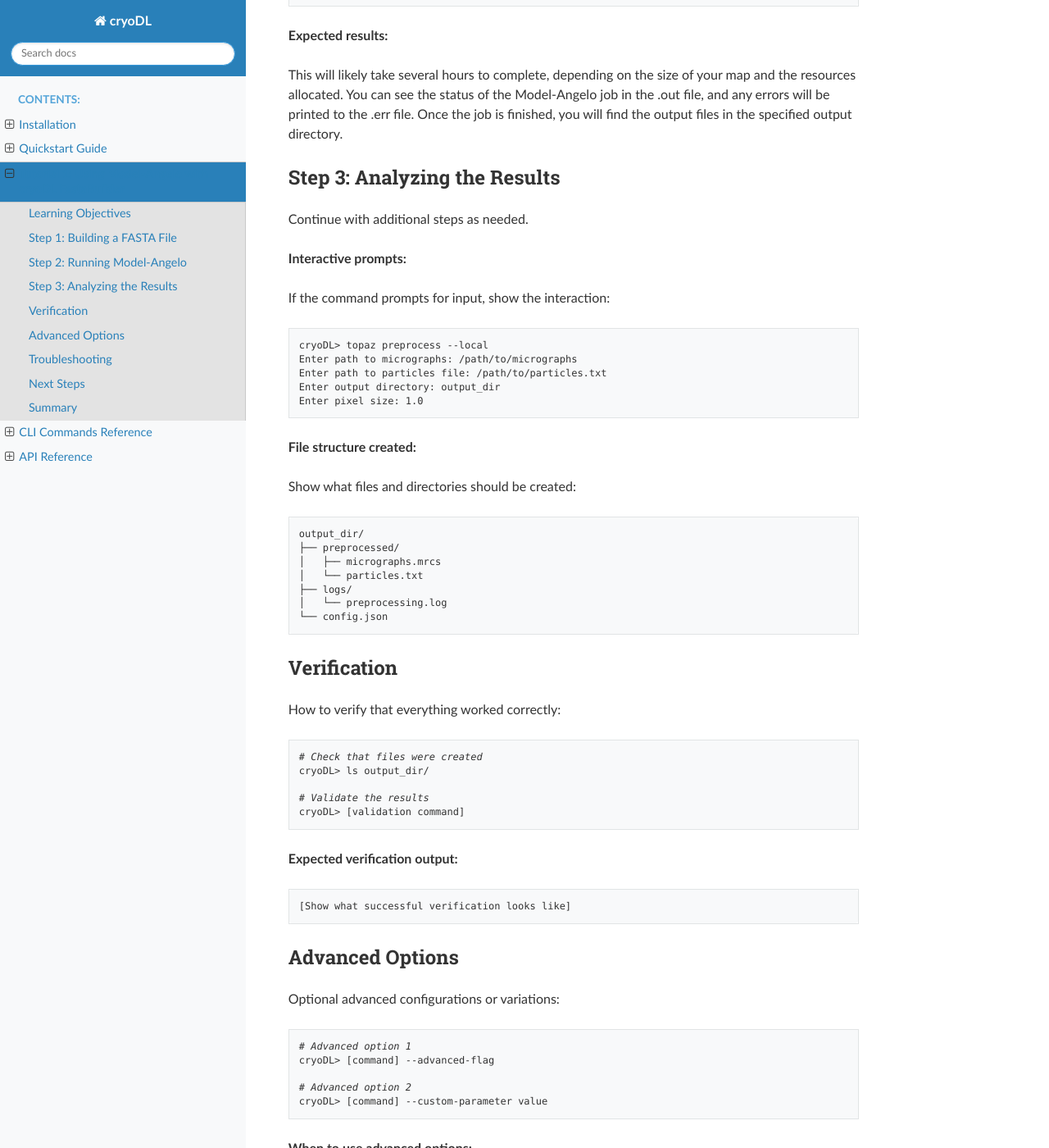
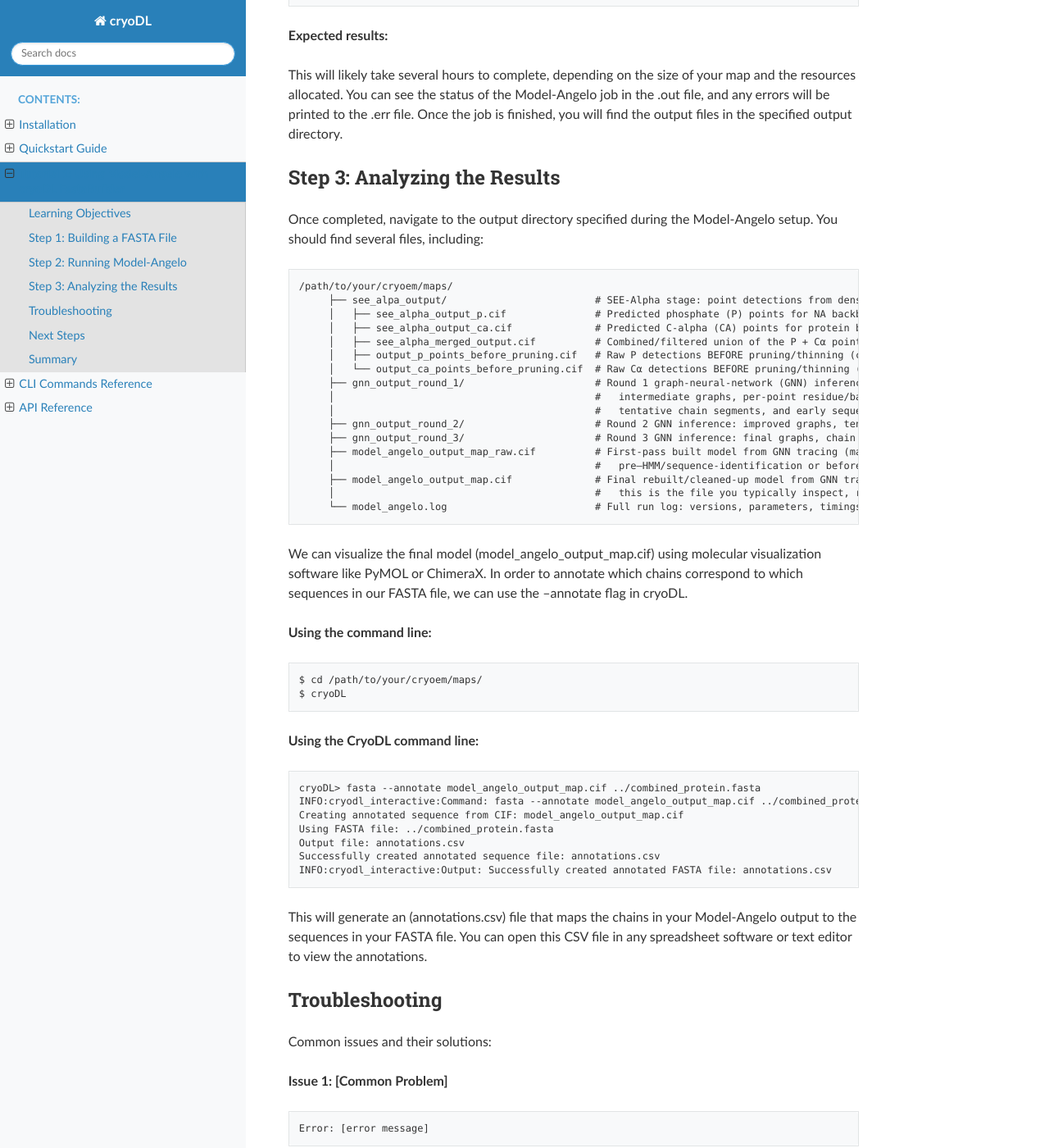
Before and after one commit to ndlevinzon/cryoDL, a Sphinx documentation site: the page built from docs/tutorial_1.rst, in a window 1280 px wide and 1400 px high, scrolled down 2621 px. Shown: the whole window at 82% size. Built offline with Sphinx 7.4.7 and the Read the Docs theme 3.1.0, drawn with Linux system fonts in a browser that asks for light colours; some of the changed text lies outside the part shown.

Commit message:
Adding tab complete and relative path inputs for model-angelo routine

```diff
--- a/docs/tutorial_1.rst
+++ b/docs/tutorial_1.rst
@@ -111,69 +111,51 @@ This will likely take several hours to complete, depending on the size of your m
 Step 3: Analyzing the Results
 --------------------------
 
-Continue with additional steps as needed.
-
-**Interactive prompts:**
-
-If the command prompts for input, show the interaction:
-
-.. code-block:: bash
-
-   cryoDL> topaz preprocess --local
-   Enter path to micrographs: /path/to/micrographs
-   Enter path to particles file: /path/to/particles.txt
-   Enter output directory: output_dir
-   Enter pixel size: 1.0
-
-**File structure created:**
-
-Show what files and directories should be created:
+Once completed, navigate to the output directory specified during the Model-Angelo setup. You should find several files, including:
 
 .. code-block:: text
 
-   output_dir/
-   ├── preprocessed/
-   │   ├── micrographs.mrcs
-   │   └── particles.txt
-   ├── logs/
-   │   └── preprocessing.log
-   └── config.json
+   /path/to/your/cryoem/maps/
+        ├── see_alpa_output/                         # SEE-Alpha stage: point detections from density
+        │   ├── see_alpha_output_p.cif               # Predicted phosphate (P) points for NA backbones (RNA/DNA “seed” positions)
+        │   ├── see_alpha_output_ca.cif              # Predicted C-alpha (CA) points for protein backbones (“seed” positions)
+        │   ├── see_alpha_merged_output.cif          # Combined/filtered union of the P + Cα point clouds used to start tracing
+        │   ├── output_p_points_before_pruning.cif   # Raw P detections BEFORE pruning/thinning (contains extra/spurious points)
+        │   └── output_ca_points_before_pruning.cif  # Raw Cα detections BEFORE pruning/thinning (more false positives)
+        ├── gnn_output_round_1/                      # Round 1 graph-neural-network (GNN) inference:
+        │                                            #   intermediate graphs, per-point residue/base-type probabilities,
+        │                                            #   tentative chain segments, and early sequence assignments
+        ├── gnn_output_round_2/                      # Round 2 GNN inference: improved graphs, tentative chain segments, and sequence assignments
+        ├── gnn_output_round_3/                      # Round 3 GNN inference: final graphs, chain segments, and sequence assignments
+        ├── model_angelo_output_map_raw.cif          # First-pass built model from GNN tracing (may be poly-Ala/UNK in places;
+        │                                            #   pre–HMM/sequence-identification or before final rebuild/cleanup)
+        ├── model_angelo_output_map.cif              # Final rebuilt/cleaned-up model from GNN tracing (may be poly-Ala/UNK in places;
+        │                                            #   this is the file you typically inspect, refine, and deposit
+        └── model_angelo.log                         # Full run log: versions, parameters, timings, warnings/errors (keep for repro)
 
-Verification
------------
+We can visualize the final model (model_angelo_output_map.cif) using molecular visualization software like PyMOL or ChimeraX.
+In order to annotate which chains correspond to which sequences in our FASTA file, we can use the --annotate flag in cryoDL.
 
-How to verify that everything worked correctly:
-
-.. code-block:: bash
-
-   # Check that files were created
-   cryoDL> ls output_dir/
-
-   # Validate the results
-   cryoDL> [validation command]
-
-**Expected verification output:**
+**Using the command line:**
 
 .. code-block:: text
 
-   [Show what successful verification looks like]
+    $ cd /path/to/your/cryoem/maps/
+    $ cryoDL
 
-Advanced Options
----------------
+**Using the CryoDL command line:**
 
-Optional advanced configurations or variations:
+.. code-block:: text
 
-.. code-block:: bash
+    cryoDL> fasta --annotate model_angelo_output_map.cif ../combined_protein.fasta
+    INFO:cryodl_interactive:Command: fasta --annotate model_angelo_output_map.cif ../combined_protein.fasta
+    Creating annotated sequence from CIF: model_angelo_output_map.cif
+    Using FASTA file: ../combined_protein.fasta
+    Output file: annotations.csv
+    Successfully created annotated sequence file: annotations.csv
+    INFO:cryodl_interactive:Output: Successfully created annotated FASTA file: annotations.csv
 
-   # Advanced option 1
-   cryoDL> [command] --advanced-flag
-
-   # Advanced option 2
-   cryoDL> [command] --custom-parameter value
-
-**When to use advanced options:**
-
-Explain when and why you might want to use these advanced features.
+This will generate an (annotations.csv) file that maps the chains in your Model-Angelo output to the sequences in your FASTA file. You can open this CSV file in any spreadsheet software or text editor to view the annotations.
 
 Troubleshooting
 --------------
@@ -233,18 +215,6 @@ What to do after completing this tutorial:
 * :ref:`api_reference` - Python API documentation
 * :ref:`configuration` - Configuration options
 
-**Practice Exercises:**
-
-Optional exercises to reinforce learning:
-
-1. **Exercise 1**: [Description of practice exercise]
-   * Try [specific task]
-   * Expected outcome: [what should happen]
-
-2. **Exercise 2**: [Another practice exercise]
-   * Try [specific task]
-   * Expected outcome: [what should happen]
-
 Summary
 -------
 
@@ -261,25 +231,3 @@ Brief summary of what was accomplished in this tutorial.
 * ``[command1]`` - [what it does]
 * ``[command2]`` - [what it does]
 * ``[command3]`` - [what it does]
-
----
-
-.. note::
-   **Template Usage**: When creating a new tutorial from this template:
-
-   1. Copy this file and rename it to ``tutorial_[topic].rst``
-   2. Replace all placeholder text in [brackets] with actual content
-   3. Remove any sections that aren't relevant to your tutorial
-   4. Add the tutorial to the main documentation index
-   5. Test all commands and examples to ensure they work correctly
-
-**Template Sections to Customize:**
-
-* **Title and Description**: Replace with your tutorial's specific topic
-* **Prerequisites**: List what users need before starting
-* **Learning Objectives**: What users will learn
-* **Steps**: Replace with your actual tutorial steps
-* **Commands**: Use real cryoDL commands with actual examples
-* **Output**: Show real expected output
-* **Troubleshooting**: Address common issues for your specific topic
-* **Next Steps**: Link to relevant documentation
```
